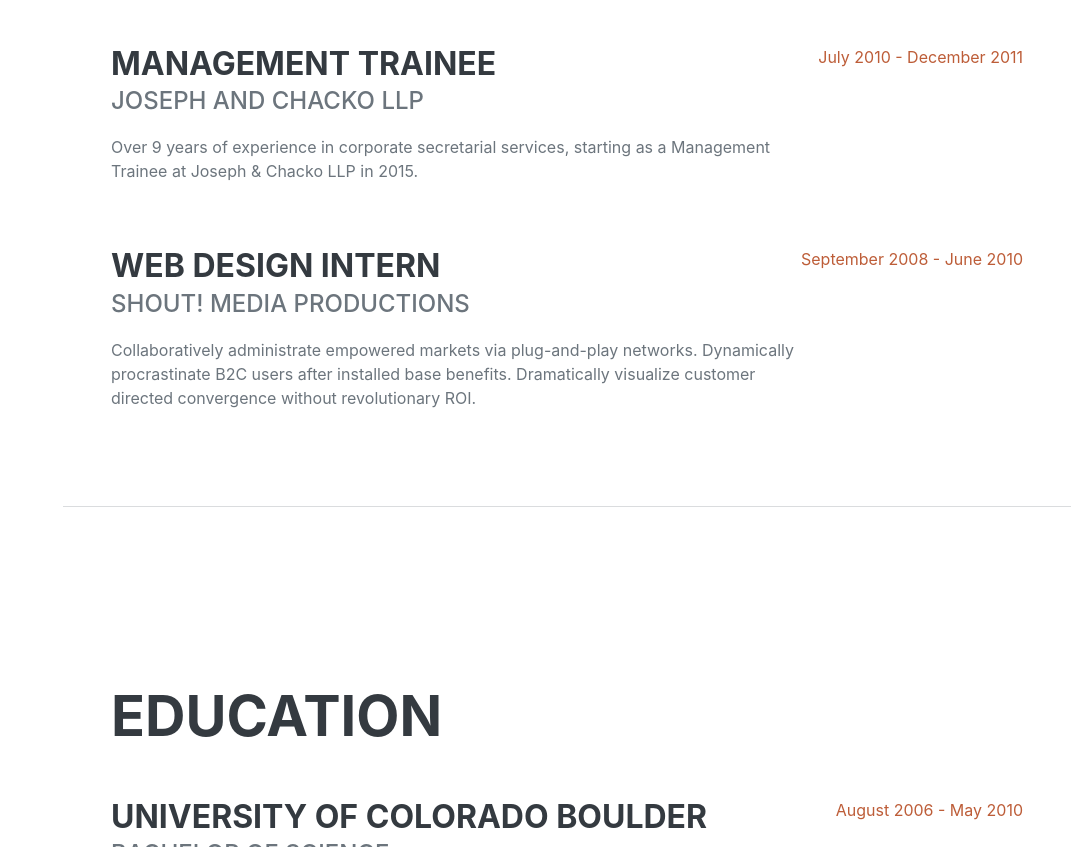
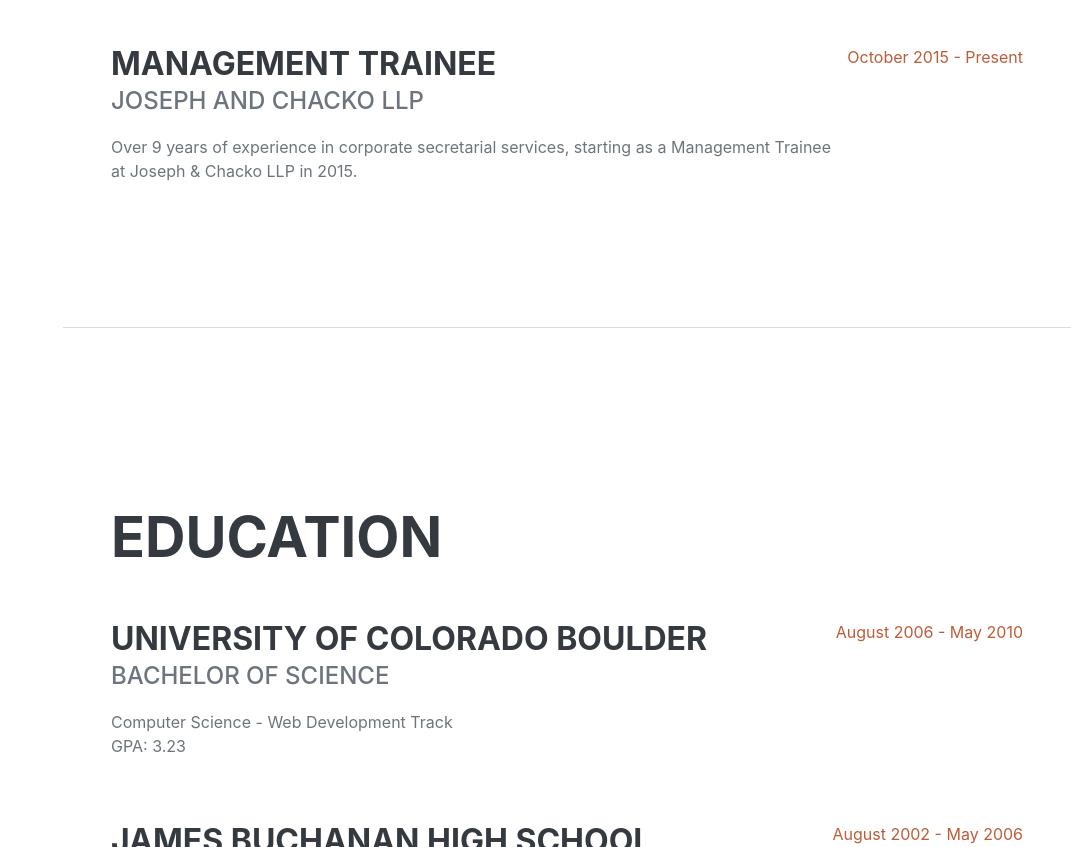
Before and after one commit to navneetanawin/navneetanawin.github.io, a plain HTML site: page index.html in a window 1280 px wide. Shown: the part 1356-2203 px from the top of the page, without its empty margins (209-1280 px from the left). Drawn offline with nearby package versions, Linux system fonts and the light colour scheme; a web font is replaced by a local one.

Commit message:
Update index.html

```diff
--- a/index.html
+++ b/index.html
@@ -83,15 +83,7 @@
                             <div class="subheading mb-3">Joseph and Chacko LLP</div>
                             <p>Over 9 years of experience in corporate secretarial services, starting as a Management Trainee at Joseph & Chacko LLP in 2015.</p>
                         </div>
-                        <div class="flex-shrink-0"><span class="text-primary">July 2010 - December 2011</span></div>
-                    </div>
-                    <div class="d-flex flex-column flex-md-row justify-content-between">
-                        <div class="flex-grow-1">
-                            <h3 class="mb-0">Web Design Intern</h3>
-                            <div class="subheading mb-3">Shout! Media Productions</div>
-                            <p>Collaboratively administrate empowered markets via plug-and-play networks. Dynamically procrastinate B2C users after installed base benefits. Dramatically visualize customer directed convergence without revolutionary ROI.</p>
-                        </div>
-                        <div class="flex-shrink-0"><span class="text-primary">September 2008 - June 2010</span></div>
+                        <div class="flex-shrink-0"><span class="text-primary">October 2015 - Present</span></div>
                     </div>
                 </div>
             </section>
```
